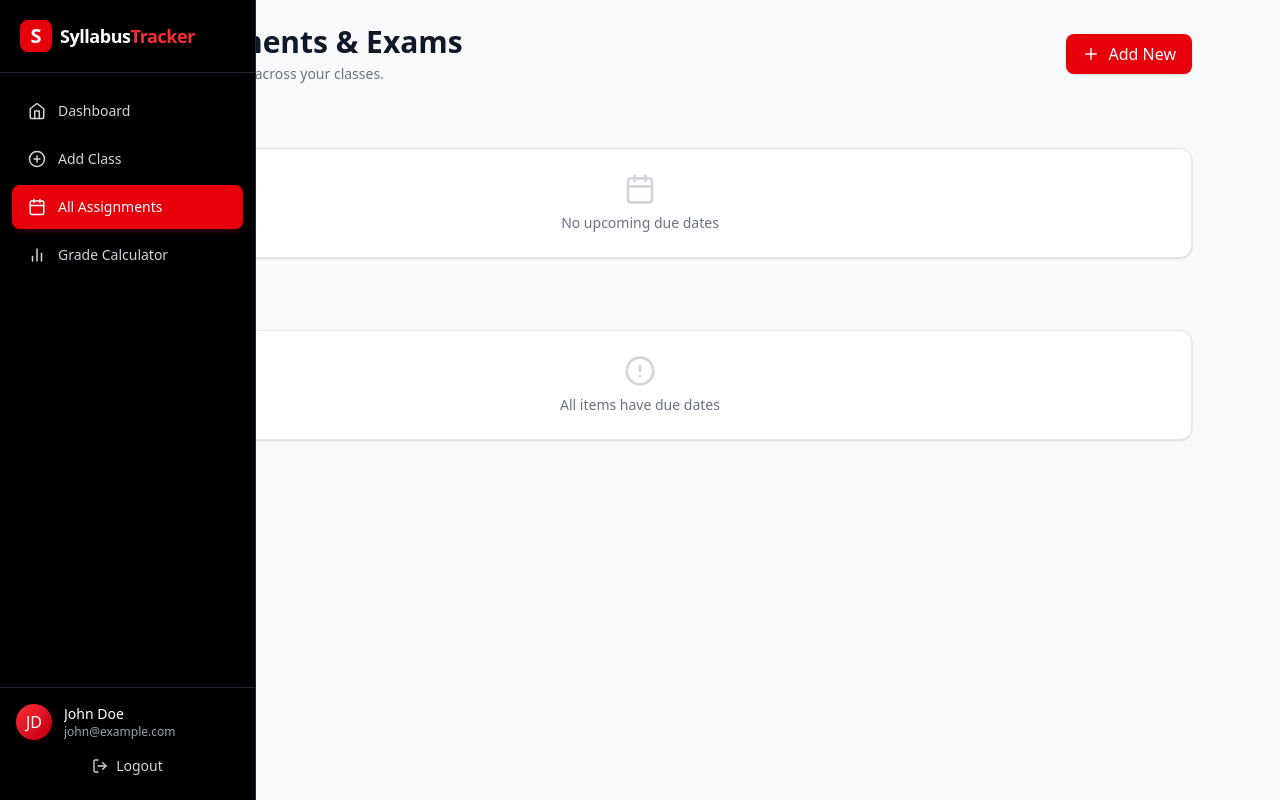
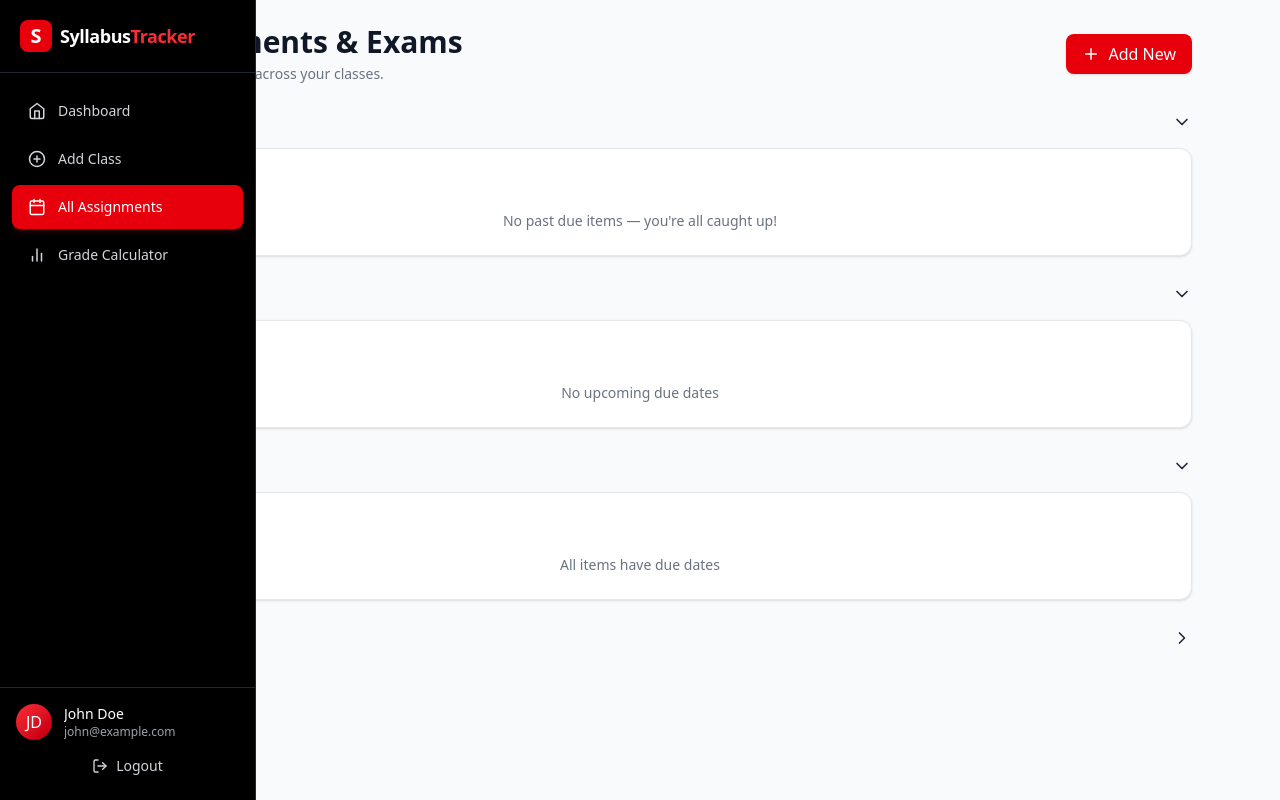
Before and after one commit to sachisatish12/syllabus-tracker1, a Next.js app: page /assignments in a window 1280 px wide. Built offline with nearby package versions, Linux system fonts and the light colour scheme.

Commit message:
assignments are now organized by when theyre due

```diff
--- a/src/app/assignments/page.tsx
+++ b/src/app/assignments/page.tsx
@@ -3,7 +3,19 @@
 import { useEffect, useState } from "react";
 import Sidebar from "@/components/Navigation/Sidebar";
 import type { ClassType, Exam, Assignment, Quiz } from "@/lib/types";
-import { FiCalendar, FiClock, FiBookOpen, FiAward, FiPlus, FiEdit2, FiTrash2, FiAlertCircle } from "react-icons/fi";
+import {
+	FiCalendar,
+	FiClock,
+	FiBookOpen,
+	FiAward,
+	FiPlus,
+	FiEdit2,
+	FiTrash2,
+	FiAlertCircle,
+	FiCheckCircle,
+	FiChevronDown,
+	FiChevronRight,
+} from "react-icons/fi";
 import AddItemModal from "@/components/Modals/AddItemModal";
 import EditItemModal from "@/components/Modals/EditItemModal";
 
@@ -12,33 +24,56 @@ interface DueItem {
 	type: "exam" | "assignment" | "quiz";
 	name: string;
 	className: string;
-	dueDate: string | null; // null if no date
+	dueDate: string | null;
 	weight: number;
 	classIndex: number;
 	itemIndex: number;
+	completed: boolean;
 }
 
 export default function AllAssignments() {
 	const [upcomingItems, setUpcomingItems] = useState<DueItem[]>([]);
+	const [pastDueItems, setPastDueItems] = useState<DueItem[]>([]);
 	const [undatedItems, setUndatedItems] = useState<DueItem[]>([]);
+	const [completedItems, setCompletedItems] = useState<DueItem[]>([]);
 	const [classes, setClasses] = useState<ClassType[]>([]);
 	const [loading, setLoading] = useState(true);
 	const [isAddModalOpen, setIsAddModalOpen] = useState(false);
 	const [editingItem, setEditingItem] = useState<DueItem | null>(null);
+
+	// Collapsible state for each section
+	const [showPastDue, setShowPastDue] = useState(true);
+	const [showUpcoming, setShowUpcoming] = useState(true);
+	const [showUndated, setShowUndated] = useState(true);
+	const [showCompleted, setShowCompleted] = useState(false);
+
+	const getCompletedMap = (): Record<string, boolean> => {
+		const stored = localStorage.getItem("completedItems");
+		return stored ? JSON.parse(stored) : {};
+	};
+
+	const saveCompletedMap = (map: Record<string, boolean>) => {
+		localStorage.setItem("completedItems", JSON.stringify(map));
+	};
 
 	const loadData = () => {
 		const stored = localStorage.getItem("classes");
 		if (stored) {
 			const parsedClasses: ClassType[] = JSON.parse(stored);
 			setClasses(parsedClasses);
-			const dated: DueItem[] = [];
+			const completedMap = getCompletedMap();
+			const now = new Date();
+
+			const upcoming: DueItem[] = [];
+			const pastDue: DueItem[] = [];
 			const undated: DueItem[] = [];
+			const completed: DueItem[] = [];
 
 			parsedClasses.forEach((cls, classIdx) => {
-				// Exams
 				cls.exams.forEach((exam, examIdx) => {
+					const id = `${cls.className}-exam-${examIdx}`;
 					const item: DueItem = {
-						id: `${cls.className}-exam-${examIdx}`,
+						id,
 						type: "exam",
 						name: exam.name,
 						className: cls.className,
@@ -46,15 +81,16 @@ export default function AllAssignments() {
 						weight: exam.weight,
 						classIndex: classIdx,
 						itemIndex: examIdx,
+						completed: completedMap[id] || false,
 					};
-					exam.date ? dated.push(item) : undated.push(item);
+					categorizeItem(item, now, upcoming, pastDue, undated, completed);
 				});
 
-				// Assignments
 				cls.assignments.forEach((assignment, assignIdx) => {
+					const id = `${cls.className}-assignment-${assignIdx}`;
 					const due = (assignment as any).dueDate;
 					const item: DueItem = {
-						id: `${cls.className}-assignment-${assignIdx}`,
+						id,
 						type: "assignment",
 						name: assignment.name,
 						className: cls.className,
@@ -62,14 +98,15 @@ export default function AllAssignments() {
 						weight: assignment.weight,
 						classIndex: classIdx,
 						itemIndex: assignIdx,
+						completed: completedMap[id] || false,
 					};
-					due ? dated.push(item) : undated.push(item);
+					categorizeItem(item, now, upcoming, pastDue, undated, completed);
 				});
 
-				// Quizzes
 				cls.quizzes.forEach((quiz, quizIdx) => {
+					const id = `${cls.className}-quiz-${quizIdx}`;
 					const item: DueItem = {
-						id: `${cls.className}-quiz-${quizIdx}`,
+						id,
 						type: "quiz",
 						name: quiz.name || `Quiz ${quizIdx + 1}`,
 						className: cls.className,
@@ -77,21 +114,43 @@ export default function AllAssignments() {
 						weight: quiz.weight,
 						classIndex: classIdx,
 						itemIndex: quizIdx,
+						completed: completedMap[id] || false,
 					};
-					quiz.date ? dated.push(item) : undated.push(item);
+					categorizeItem(item, now, upcoming, pastDue, undated, completed);
 				});
 			});
 
-			dated.sort((a, b) => {
-				if (!a.dueDate) return 1;
-				if (!b.dueDate) return -1;
-				return new Date(a.dueDate).getTime() - new Date(b.dueDate).getTime();
+			upcoming.sort((a, b) => (a.dueDate! > b.dueDate! ? 1 : -1));
+			pastDue.sort((a, b) => (a.dueDate! > b.dueDate! ? 1 : -1));
+			completed.sort((a, b) => {
+				if (a.dueDate && b.dueDate) return a.dueDate > b.dueDate ? 1 : -1;
+				return 0;
 			});
 
-			setUpcomingItems(dated);
+			setUpcomingItems(upcoming);
+			setPastDueItems(pastDue);
 			setUndatedItems(undated);
+			setCompletedItems(completed);
 		}
 		setLoading(false);
+	};
+
+	const categorizeItem = (
+		item: DueItem,
+		now: Date,
+		upcoming: DueItem[],
+		pastDue: DueItem[],
+		undated: DueItem[],
+		completed: DueItem[],
+	) => {
+		if (item.completed) {
+			completed.push(item);
+		} else if (!item.dueDate) {
+			undated.push(item);
+		} else {
+			const due = new Date(item.dueDate);
+			due < now ? pastDue.push(item) : upcoming.push(item);
+		}
 	};
 
 	useEffect(() => {
@@ -104,11 +163,18 @@ export default function AllAssignments() {
 		loadData();
 	};
 
+	const toggleComplete = (item: DueItem) => {
+		const completedMap = getCompletedMap();
+		completedMap[item.id] = !item.completed;
+		saveCompletedMap(completedMap);
+		loadData();
+	};
+
 	const handleAddItem = (newItem: {
 		classIndex: number;
 		type: "exam" | "assignment" | "quiz";
 		name: string;
-		dueDate: string; // can be empty string
+		dueDate: string;
 		weight: number;
 	}) => {
 		const updatedClasses = [...classes];
@@ -150,6 +216,10 @@ export default function AllAssignments() {
 		} else if (item.type === "quiz") {
 			targetClass.quizzes.splice(item.itemIndex, 1);
 		}
+
+		const completedMap = getCompletedMap();
+		delete completedMap[item.id];
+		saveCompletedMap(completedMap);
 
 		saveClasses(updatedClasses);
 	};
@@ -210,6 +280,11 @@ export default function AllAssignments() {
 		});
 	};
 
+	const isPastDue = (dateStr: string | null) => {
+		if (!dateStr) return false;
+		return new Date(dateStr) < new Date();
+	};
+
 	const renderItemCard = (item: DueItem) => (
 		<div
 			key={item.id}
@@ -217,9 +292,19 @@ export default function AllAssignments() {
 		>
 			<div className="flex items-start justify-between">
 				<div className="flex items-start gap-4">
-					<div className="mt-1">{getTypeIcon(item.type)}</div>
+					<button
+						onClick={() => toggleComplete(item)}
+						className="mt-1 text-gray-400 hover:text-green-500 transition"
+						title={item.completed ? "Mark incomplete" : "Mark complete"}
+					>
+						<FiCheckCircle size={20} className={item.completed ? "text-green-500" : ""} />
+					</button>
 					<div>
-						<h3 className="font-semibold text-gray-900">{item.name}</h3>
+						<h3
+							className={`font-semibold ${item.completed ? "text-gray-400 line-through" : "text-gray-900"}`}
+						>
+							{item.name}
+						</h3>
 						<p className="text-sm text-gray-500">
 							{item.className} • Weight: {item.weight}%
 						</p>
@@ -229,8 +314,16 @@ export default function AllAssignments() {
 					<div className="flex items-center gap-2 text-sm">
 						{item.dueDate ? (
 							<>
-								<FiClock className="text-gray-400" />
-								<span className="font-medium text-gray-700">{formatDate(item.dueDate)}</span>
+								<FiClock
+									className={
+										isPastDue(item.dueDate) && !item.completed ? "text-red-500" : "text-gray-400"
+									}
+								/>
+								<span
+									className={`font-medium ${isPastDue(item.dueDate) && !item.completed ? "text-red-600" : "text-gray-700"}`}
+								>
+									{formatDate(item.dueDate)}
+								</span>
 							</>
 						) : (
 							<>
@@ -260,6 +353,43 @@ export default function AllAssignments() {
 		</div>
 	);
 
+	const renderCollapsibleSection = (
+		title: string,
+		icon: React.ReactNode,
+		items: DueItem[],
+		emptyMessage: string,
+		isExpanded: boolean,
+		onToggle: () => void,
+	) => (
+		<section className="mb-6">
+			<button
+				onClick={onToggle}
+				className="w-full flex items-center justify-between text-lg font-semibold text-gray-800 mb-3 hover:text-gray-900 transition"
+			>
+				<span className="flex items-center gap-2">
+					{icon}
+					{title}
+					{items.length > 0 && (
+						<span className="text-sm font-normal text-gray-400 ml-2">({items.length})</span>
+					)}
+				</span>
+				{isExpanded ? <FiChevronDown size={20} /> : <FiChevronRight size={20} />}
+			</button>
+			{isExpanded && (
+				<>
+					{items.length === 0 ? (
+						<div className="bg-white rounded-xl p-6 text-center shadow-sm border border-gray-200">
+							<div className="mx-auto text-gray-300 mb-2 text-3xl">{icon}</div>
+							<p className="text-gray-500 text-sm">{emptyMessage}</p>
+						</div>
+					) : (
+						<div className="space-y-3">{items.map(renderItemCard)}</div>
+					)}
+				</>
+			)}
+		</section>
+	);
+
 	return (
 		<div className="min-h-screen flex bg-gray-50">
 			<Sidebar />
@@ -282,47 +412,41 @@ export default function AllAssignments() {
 					<div className="text-center py-12 text-gray-400">Loading...</div>
 				) : (
 					<>
-						{/* Upcoming Section */}
-						<section className="mb-8">
-							<h2 className="text-lg font-semibold text-gray-800 mb-3 flex items-center gap-2">
-								<FiCalendar className="text-red-500" />
-								Upcoming
-								{upcomingItems.length > 0 && (
-									<span className="text-sm font-normal text-gray-400 ml-2">
-										({upcomingItems.length})
-									</span>
-								)}
-							</h2>
-							{upcomingItems.length === 0 ? (
-								<div className="bg-white rounded-xl p-6 text-center shadow-sm border border-gray-200">
-									<FiCalendar className="mx-auto text-gray-300 mb-2" size={32} />
-									<p className="text-gray-500 text-sm">No upcoming due dates</p>
-								</div>
-							) : (
-								<div className="space-y-3">{upcomingItems.map(renderItemCard)}</div>
-							)}
-						</section>
+						{renderCollapsibleSection(
+							"Past Due",
+							<FiAlertCircle className="text-red-500" />,
+							pastDueItems,
+							"No past due items — you're all caught up!",
+							showPastDue,
+							() => setShowPastDue(!showPastDue),
+						)}
 
-						{/* No Due Date Section */}
-						<section>
-							<h2 className="text-lg font-semibold text-gray-800 mb-3 flex items-center gap-2">
-								<FiAlertCircle className="text-yellow-500" />
-								No Due Date
-								{undatedItems.length > 0 && (
-									<span className="text-sm font-normal text-gray-400 ml-2">
-										({undatedItems.length})
-									</span>
-								)}
-							</h2>
-							{undatedItems.length === 0 ? (
-								<div className="bg-white rounded-xl p-6 text-center shadow-sm border border-gray-200">
-									<FiAlertCircle className="mx-auto text-gray-300 mb-2" size={32} />
-									<p className="text-gray-500 text-sm">All items have due dates</p>
-								</div>
-							) : (
-								<div className="space-y-3">{undatedItems.map(renderItemCard)}</div>
-							)}
-						</section>
+						{renderCollapsibleSection(
+							"Upcoming",
+							<FiCalendar className="text-blue-500" />,
+							upcomingItems,
+							"No upcoming due dates",
+							showUpcoming,
+							() => setShowUpcoming(!showUpcoming),
+						)}
+
+						{renderCollapsibleSection(
+							"No Due Date",
+							<FiClock className="text-yellow-500" />,
+							undatedItems,
+							"All items have due dates",
+							showUndated,
+							() => setShowUndated(!showUndated),
+						)}
+
+						{renderCollapsibleSection(
+							"Completed",
+							<FiCheckCircle className="text-green-500" />,
+							completedItems,
+							"No completed items yet",
+							showCompleted,
+							() => setShowCompleted(!showCompleted),
+						)}
 					</>
 				)}
 
```
Also changed, not shown: src/app/grade-calculator/page.tsx (+18 -10 lines).
